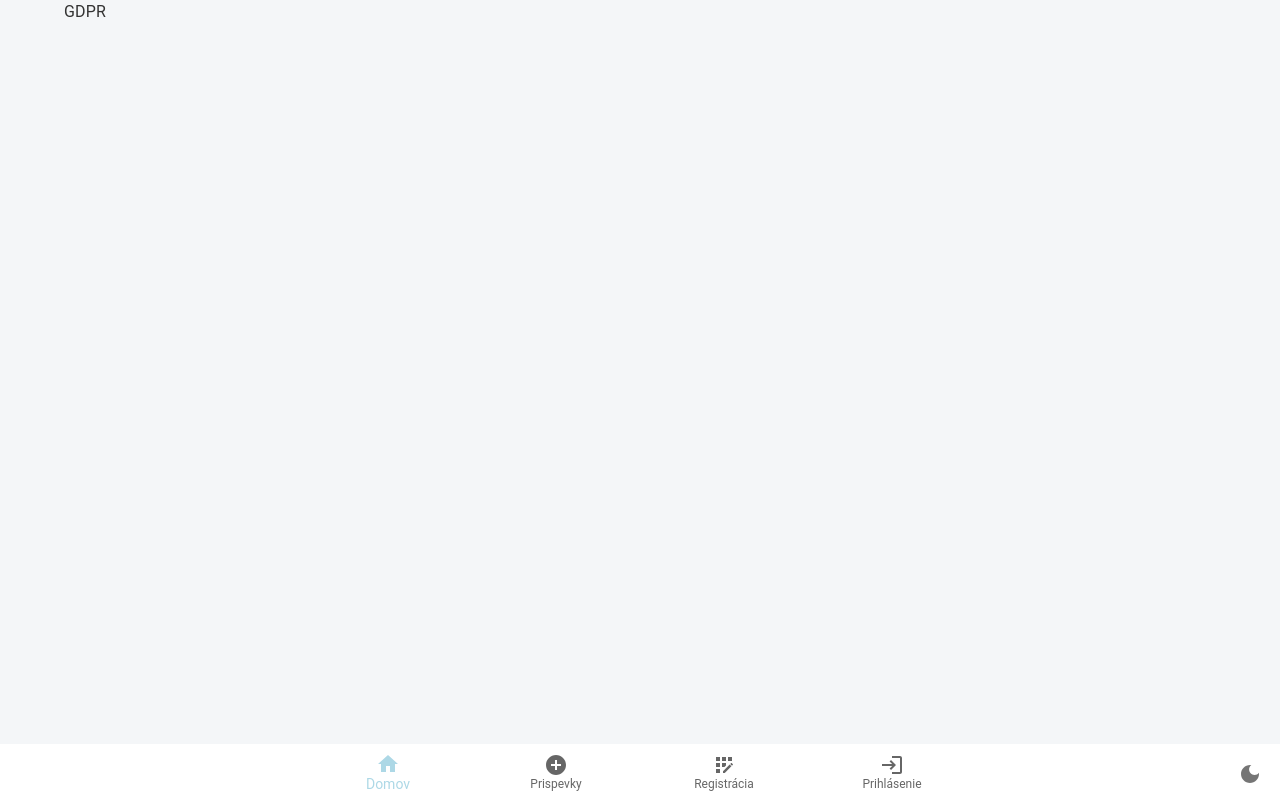
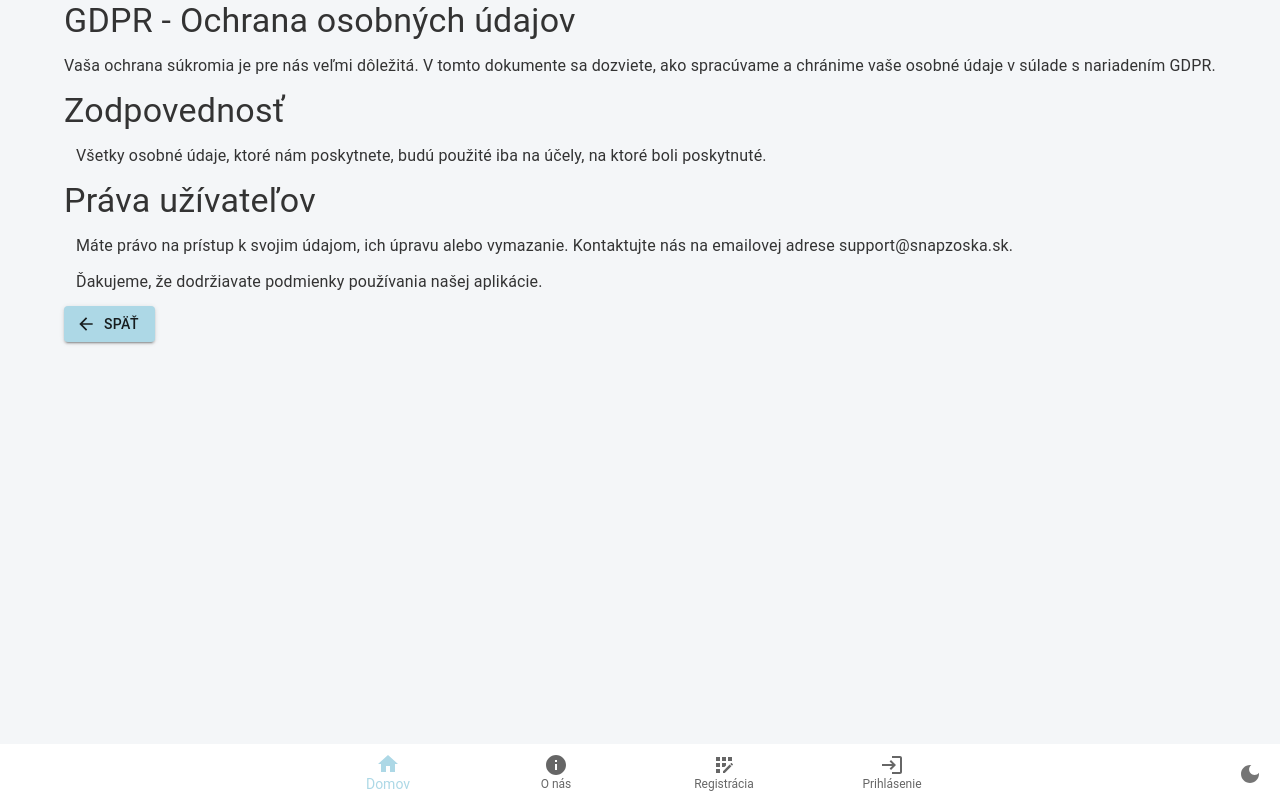
Before and after one commit to BohMilos/esapp, a Next.js app: page /gdpr in a window 1280 px wide. Built offline with nearby package versions, Linux system fonts and the light colour scheme; no server answers.

Commit message:
About + GDPR + T&C views

```diff
--- a/src/app/(public)/gdpr/page.tsx
+++ b/src/app/(public)/gdpr/page.tsx
@@ -1,15 +1,10 @@
 // src/app/(public)/gdpr/page.tsx
 
-import Typography from "@mui/material/Typography";
-import  Container  from "@mui/material/Container";
+import GdprView from "@/sections/GdprView";
 
 export const metadata = { title: "GDPR | SnapZoška" };
 
 export default function GDPR() {
 
-  return(
-      <Container>
-        <Typography>GDPR</Typography>
-      </Container>
-  );
+  return <GdprView/>
 }
--- a/src/components/Navbar.tsx
+++ b/src/components/Navbar.tsx
@@ -7,6 +7,7 @@ import * as React from 'react';
 import { BottomNavigation, BottomNavigationAction, Box, Avatar, IconButton } from '@mui/material';
 import HomeIcon from '@mui/icons-material/Home';
 import SearchIcon from '@mui/icons-material/Search';
+import InfoIcon from '@mui/icons-material/Info';
 import AddCircleIcon from '@mui/icons-material/AddCircle';
 import LoginIcon from '@mui/icons-material/Login';
 import AppRegistrationIcon from '@mui/icons-material/AppRegistration';
@@ -31,7 +32,7 @@ export default function Navbar() {
   // Non-authenticated navigation paths
   const nonAuthPaths = [
     { label: "Domov", value: "/", icon: <HomeIcon /> },
-    { label: "Prispevky", value: "/prispevok", icon: <AddCircleIcon /> },
+    { label: "O nás", value: "/o-nas", icon: <InfoIcon /> },
     { label: "Registrácia", value: "/auth/registracia", icon: <AppRegistrationIcon /> },
     { label: "Prihlásenie", value: "/auth/prihlasenie", icon: <LoginIcon /> }
   ];
--- /dev/null
+++ b/src/sections/GdprView.tsx
@@ -0,0 +1,38 @@
+// src/sections/GdprView.tsx
+
+"use client";
+
+import { Button, Container, Typography } from "@mui/material";
+import ArrowBackIcon from '@mui/icons-material/ArrowBack';
+
+
+export default function GdprView(){
+    return (
+        <Container>
+        <Typography variant="h4" component="h1" gutterBottom>
+            GDPR - Ochrana osobných údajov
+        </Typography>
+        <Typography variant="body1" gutterBottom>
+            Vaša ochrana súkromia je pre nás veľmi dôležitá. V tomto dokumente sa dozviete, ako spracúvame a chránime vaše osobné údaje v súlade s nariadením GDPR.
+        </Typography>
+        <Typography variant="h4" sx={{ mt: 1.5 }}>
+            Zodpovednosť
+        </Typography>
+        <Typography variant="body1" sx={{ m: 1.5 }}>
+            Všetky osobné údaje, ktoré nám poskytnete, budú použité iba na účely, na ktoré boli poskytnuté.
+        </Typography>
+        <Typography variant="h4" sx={{ mt: 1.5 }}>
+            Práva užívateľov
+        </Typography>
+        <Typography variant="body1" sx={{ m: 1.5 }}>
+            Máte právo na prístup k svojim údajom, ich úpravu alebo vymazanie. Kontaktujte nás na emailovej adrese support@snapzoska.sk.
+        </Typography>
+        <Typography variant="body1" sx={{ m: 1.5 }}>
+            Ďakujeme, že dodržiavate podmienky používania našej aplikácie.
+        </Typography>
+        <Button variant="contained" href="/auth/registracia" startIcon={<ArrowBackIcon/> }>
+            Späť
+        </Button>
+      </Container>
+    )
+}
--- a/src/sections/SignInView.tsx
+++ b/src/sections/SignInView.tsx
@@ -14,6 +14,7 @@ import {
   import { signIn } from "next-auth/react";
   import GoogleIcon from "@mui/icons-material/Google";
   import GitHubIcon from '@mui/icons-material/GitHub';
+import Link from "next/link";
 
 
 export default function SignInView() {
@@ -29,10 +30,15 @@ export default function SignInView() {
         bgcolor: "background.paper",
         boxShadow: 3,
         borderRadius: 2,
+        textUnderline: "none"
       }}
     >
       <Typography variant="h5" sx={{ mb: 3 }}>
         Prihlásenie
+      </Typography>
+
+      <Typography variant="body1" sx={{ m: 1.5 }}>
+        Ešte nemáte účet? <Link href="/auth/registracia" /*underline="none"*/>Registrujte sa</Link>
       </Typography>
 
         <Button
```
Also changed, not shown: src/app/(public)/o-nas/page.tsx (+2 -7 lines), src/app/(public)/podmienky/page.tsx (+2 -7 lines), src/sections/AboutView.tsx (added, +28 -0 lines), src/sections/SignUpView.tsx (+9 -5 lines), src/sections/TCView.tsx (added, +38 -0 lines).
